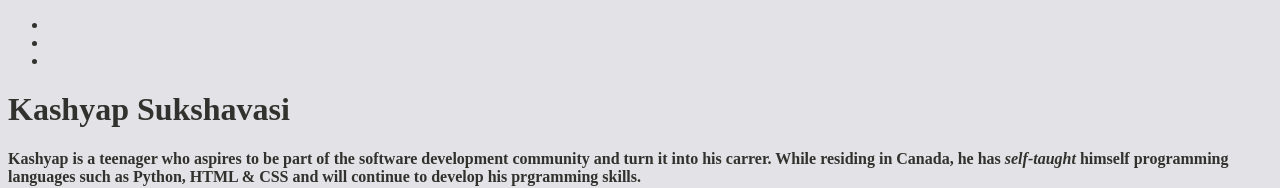
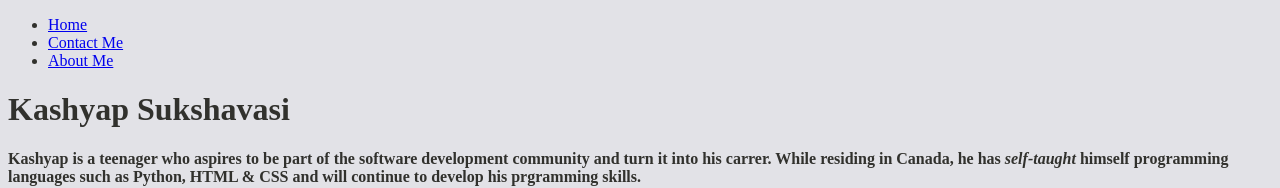
Before and after one commit to kashsuks/HTML-website-practice-1, a plain HTML site: page index.html in a window 1280 px wide. Shown: the top 188 px of the page. Drawn offline with Linux system fonts and the light colour scheme.

Commit message:
Update index.html
Deleted class="link" for nav bar at the top, because it matches with the background of header.

```diff
--- a/index.html
+++ b/index.html
@@ -10,9 +10,9 @@
 </head>
 <body>
     <ul>
-        <li><a href="index.html" class="link">Home</a></li>
-        <li><a href="contact.html" target="_blank" class="link">Contact Me</a></li>
-        <li><a href="about-me.html" target="_blank" class="link">About Me</a></li>
+        <li><a href="index.html">Home</a></li>
+        <li><a href="contact.html" target="_blank">Contact Me</a></li>
+        <li><a href="about-me.html" target="_blank">About Me</a></li>
     </ul>
 
     <h1 id="Top">Kashyap Sukshavasi</h1>
```
